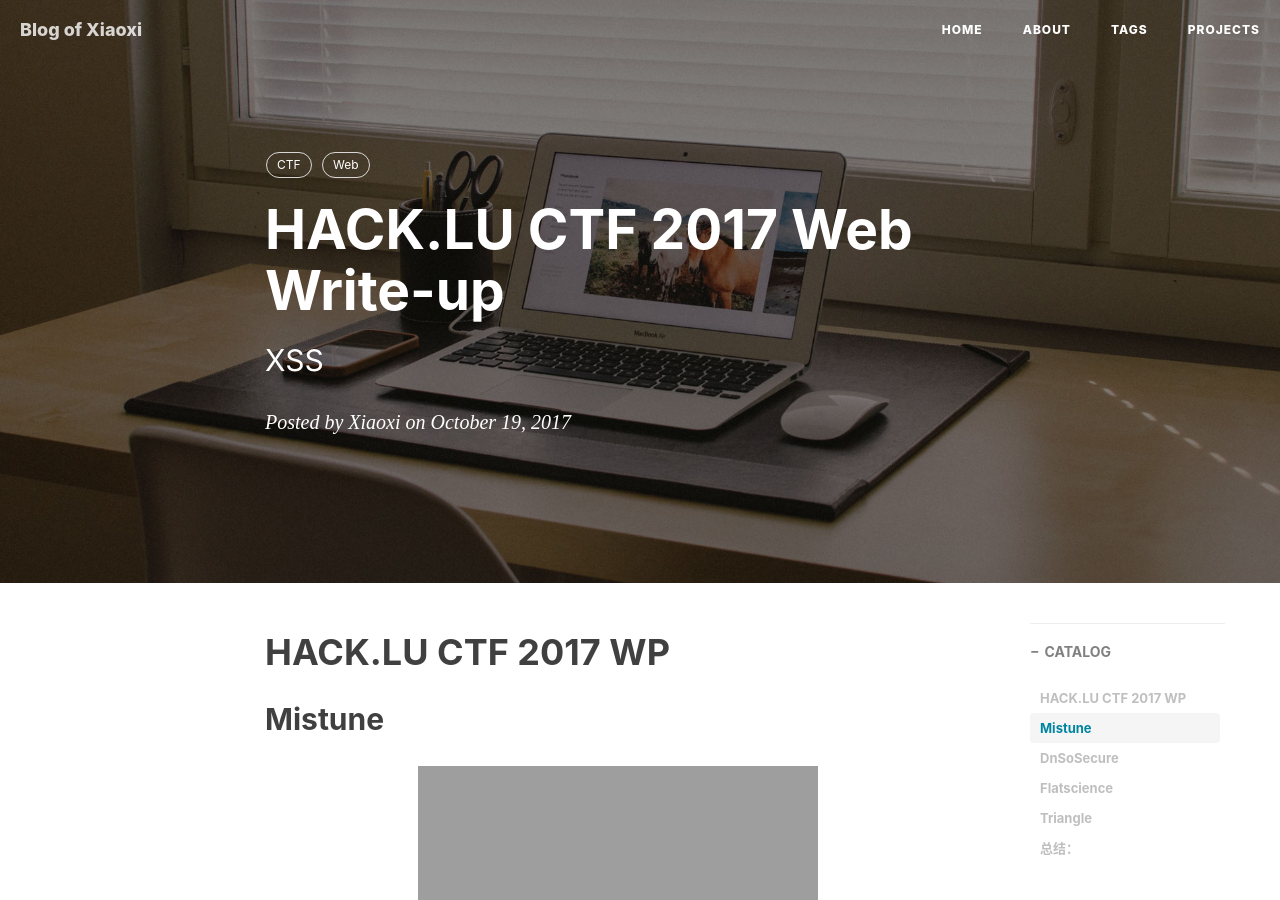
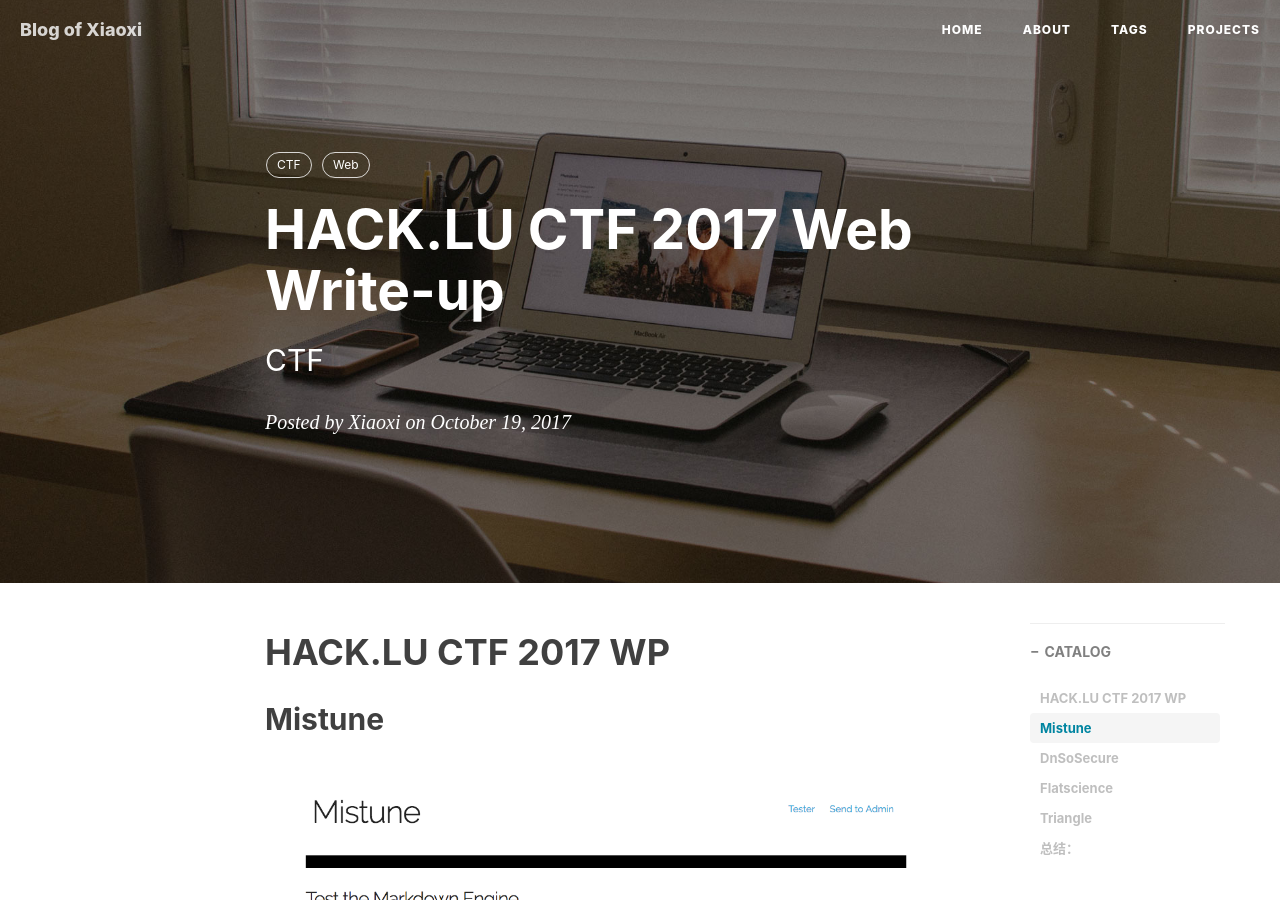
Before and after one commit to mo-xiaoxi/mo-xiaoxi.github.io, a Jekyll site: the page built from _posts/2017-10-19-hackluCTF.md, in a window 1280 px wide and 900 px high. Built offline with Jekyll 4.4.1, drawn with Linux system fonts in a browser that asks for light colours; nearby versions of some CDN libraries; comment, search, counter and statistics services are not loaded.

Commit message:
hack.lu CTF WP

```diff
--- a/_posts/2017-10-19-hackluCTF.md
+++ b/_posts/2017-10-19-hackluCTF.md
@@ -1,6 +1,6 @@
 ---
 title:  HACK.LU CTF 2017 Web  Write-up
-subtitle: XSS
+subtitle: CTF
 time: 2017.10.19 10:00:00
 layout: post
 catalog: true
@@ -17,7 +17,7 @@ excerpt: Hack.lu CTF Web题解，共勉。
 
 ## Mistune
 
-![Markdownxss](http://momomoxiaoxi.com/img/post/hackluMarkdownxss.png)
+![Markdownxss](http://momomoxiaoxi.com/img/post/hacklu/Markdownxss.png)
 
 这是一道Markdown的XSS题，题目中有一个测试页面用来测试具体输入输出，与此同时admin页面存在提示:
 
@@ -78,7 +78,7 @@ text=[a](data:text/html;base64,PHNjcmlwdD5hbGVydCgnWFNTJyk8L3NjcmlwdD4K)\&test=T
 
 绕过，获得cookie。
 
-![markdownxss_flag](/Users/moxiaoxi/Desktop/markdownxss_flag.png)
+![markdownxss_flag](http://momomoxiaoxi.com/img/post/hacklu/markdownxss_flag.png)
 
 
 
@@ -423,7 +423,7 @@ def test(s):
 
 登录，得到flag
 
-![flatscience](/Users/moxiaoxi/Desktop/flatscience.png)
+![flatscience](http://momomoxiaoxi.com/img/post/hacklu/flatscience.png)
 
 
 
```
